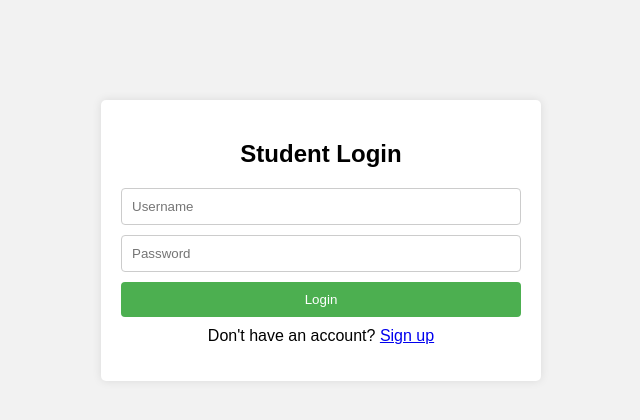
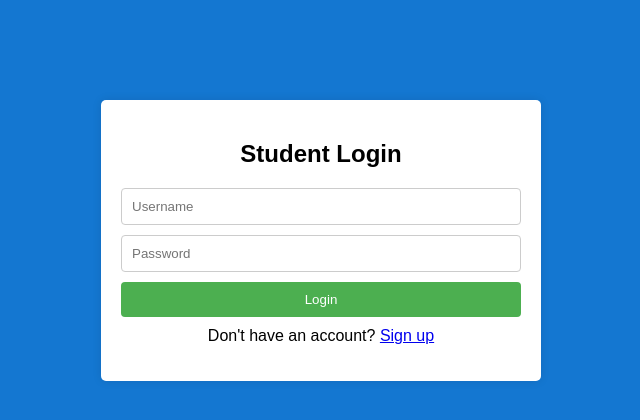
Before and after one commit to yashwanth412/-laboratory-management-by-django, a Python web app: template templates/Student/student_login.html in a window 1280 px wide. Shown: the top 420 px of the page, without its empty margins (319-959 px from the left). Run offline with Jinja, Linux system fonts and the light colour scheme; the template is opened without the code that fills it, so the values that code supplies are empty.

Commit message:
Replace student_login.html

```diff
--- a/templates/Student/student_login.html
+++ b/templates/Student/student_login.html
@@ -1,4 +1,3 @@
-
 <!DOCTYPE html>
 <html>
 <head>
@@ -6,7 +5,7 @@
   <style>
     body {
       font-family: Arial, sans-serif;
-      background-color: #f2f2f2;
+      background-color: #1477d1;
     }
 
     .container {
```
